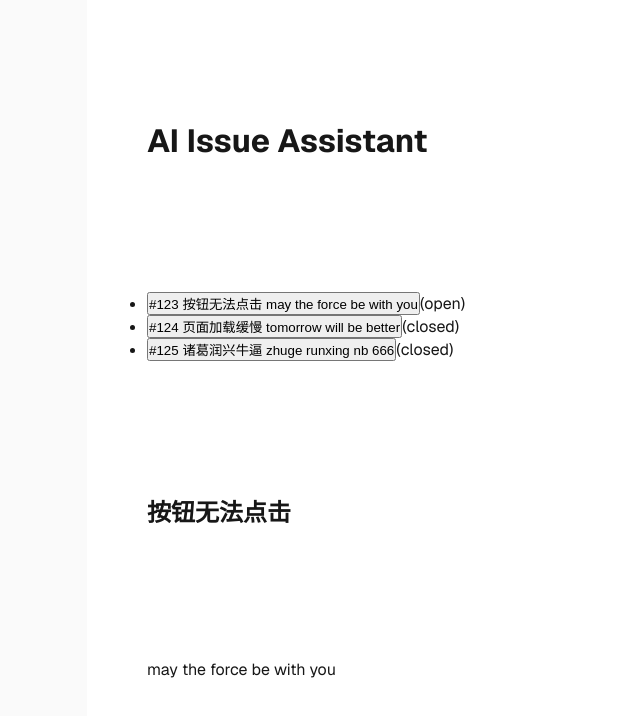
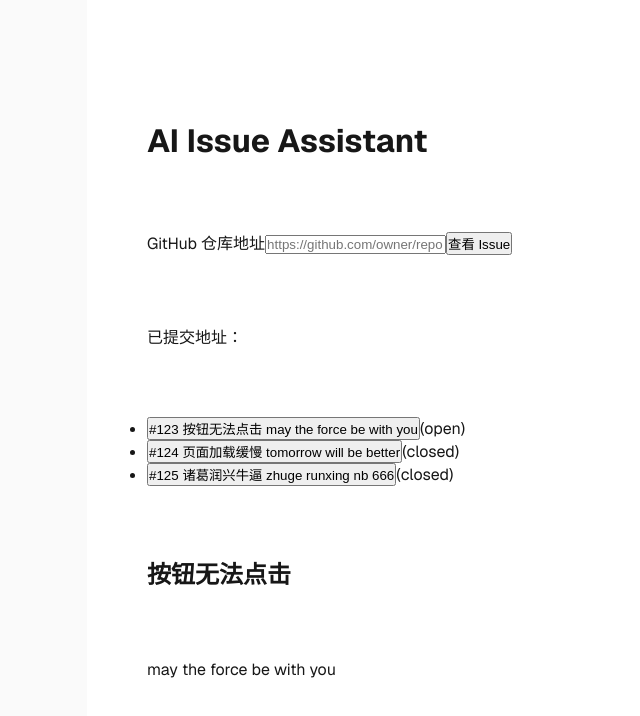
Before and after one commit to ZGRX/AI-Issue-Assistant, a Next.js app in the folder web/: page / in a window 1280 px wide. Shown: the top 716 px of the page, without its empty margins (153-793 px from the left). Built offline with nearby package versions, Linux system fonts and the light colour scheme.

Commit message:
feat: add repository URL submission form

```diff
--- a/web/app/page.tsx
+++ b/web/app/page.tsx
@@ -9,13 +9,32 @@ export default function Home() {
   ];
   // useState 返回的是一个包含两项的普通数组
   const stateArray = useState(issues[0]);
-
   const selectedIssue = stateArray[0];    // 拿到状态值
   const setSelectedIssue = stateArray[1]; // 拿到修改函数
+  const [repoUrl, setRepoUrl] = useState("");
+  const [submittedRepoUrl, setSubmittedRepoUrl] = useState("");
   return (
     <div className={styles.page}>
       <main className={styles.main}>
         <h1>AI Issue Assistant</h1>
+        <form
+          onSubmit={(event) => {
+            event.preventDefault();
+            setSubmittedRepoUrl(repoUrl);
+          }}
+        >
+          <label>
+            GitHub 仓库地址
+            <input
+              type="text"
+              value={repoUrl}
+              onChange={(event) => setRepoUrl(event.target.value)}
+              placeholder="https://github.com/owner/repo"
+            />
+          </label>
+          <button type="submit">查看 Issue</button>
+        </form>
+        <p>已提交地址：{submittedRepoUrl}</p>
       <ul>
         {issues.map((issue) => (//issues.map(...)：依次处理数组中的每一条 Issue，最后得到一个新的列表项数组。
           <li key={issue.number}>
```
Also changed, not shown: 1 other file (tests, documents, lock files or other folders).
